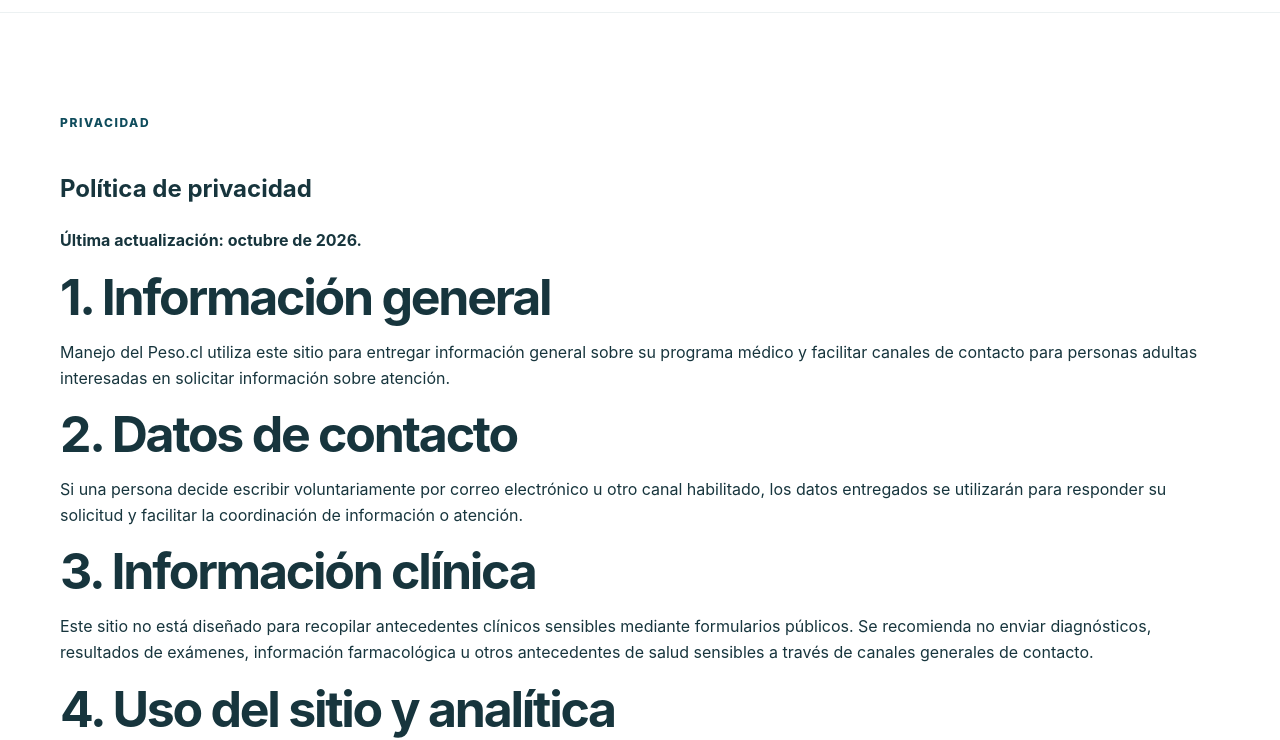
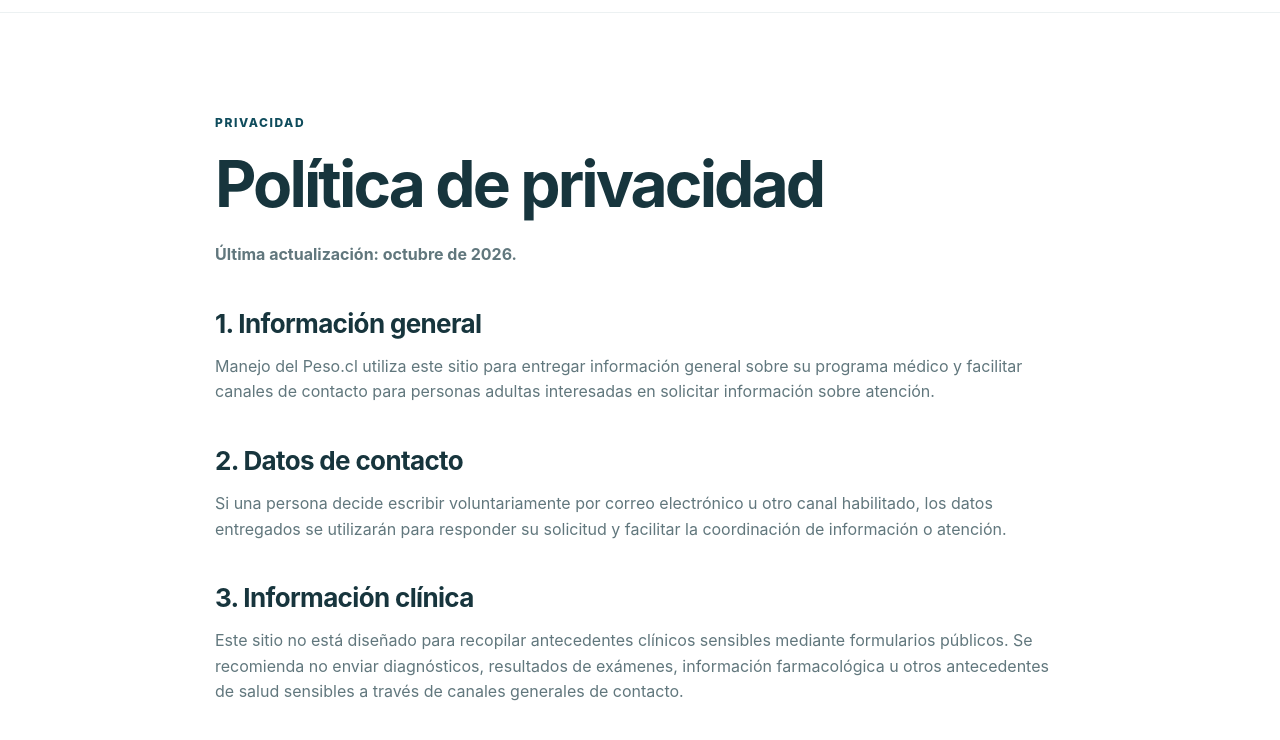
Before and after one commit to juanmaldonado-dev/manejodelpeso-cl, a plain HTML site: page privacidad.html in a window 1280 px wide. Shown: the part 66-806 px from the top of the page. Drawn offline with Linux system fonts and the light colour scheme.

Commit message:
Polish legal page and footer links

```diff
--- a/styles.css
+++ b/styles.css
@@ -252,3 +252,22 @@
   html { scroll-behavior: auto; }
   *, *::before, *::after { transition: none !important; }
 }
+
+.footer-bottom a { color: #9FC5BE; text-decoration: none; }
+.footer-bottom a:hover { color: #FFFFFF; }
+
+.legal-page { max-width: 850px; }
+.legal-page h1 {
+  margin: 0 0 24px;
+  color: var(--ink);
+  font-size: clamp(40px, 6vw, 64px);
+  letter-spacing: -.045em;
+  line-height: 1.06;
+}
+.legal-page h2 {
+  margin-top: 42px;
+  font-size: 26px;
+  letter-spacing: -.025em;
+}
+.legal-page p { color: var(--muted); }
+.legal-page a { color: var(--petrol); font-weight: 750; }
```
